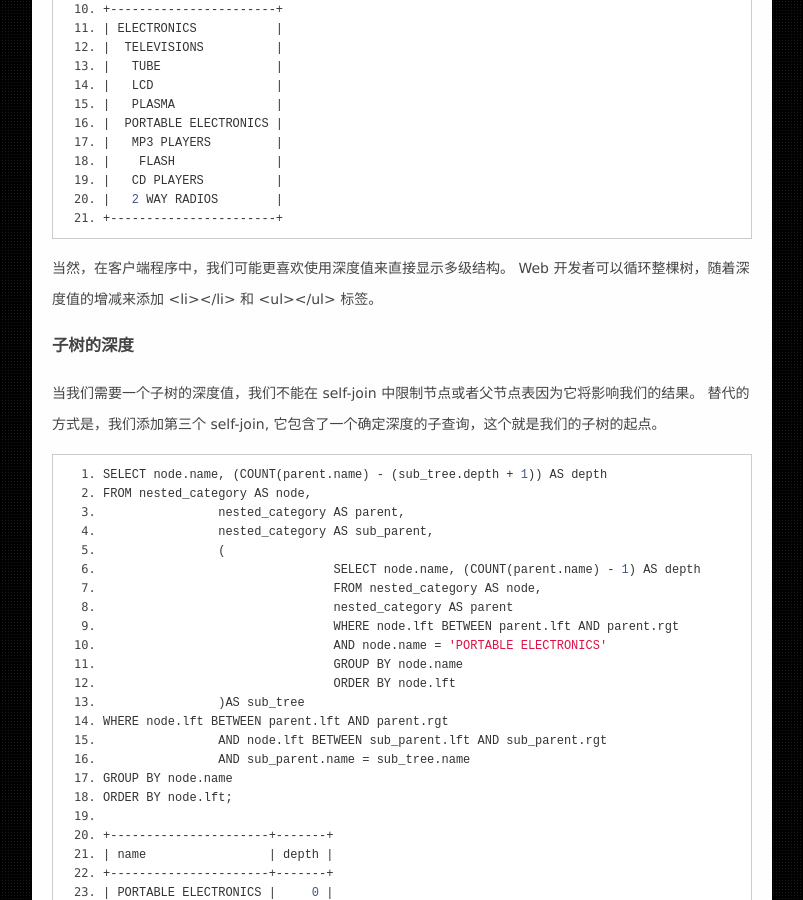
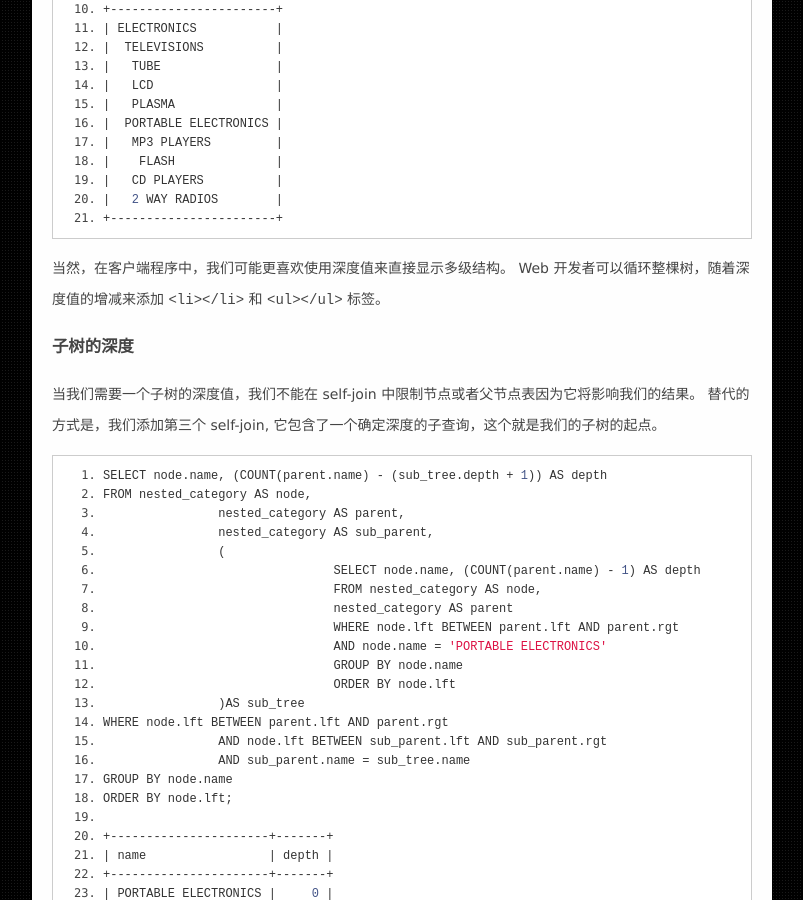
Before and after one commit to osrpt/osrpt.github.com, a Jekyll site: the page built from _posts/2014-09-10-managing-hierarchical-data-in-mysql.md, in a window 1280 px wide and 900 px high, scrolled down 7784 px. Shown: the whole window, without its empty margins (238-1041 px from the left). Built offline with Jekyll 4.4.1, drawn with Linux system fonts in a browser that asks for light colours; nearby versions of some CDN libraries; Markdown is read by kramdown in place of the engine named in the settings; comment, search, counter and statistics services are not loaded.

Commit message:
fix code

```diff
--- a/_posts/2014-09-10-managing-hierarchical-data-in-mysql.md
+++ b/_posts/2014-09-10-managing-hierarchical-data-in-mysql.md
@@ -316,7 +316,7 @@ self-join 同样允许我们获取树中的完整路径：
 	+-----------------------+
 
 当然，在客户端程序中，我们可能更喜欢使用深度值来直接显示多级结构。
-Web 开发者可以循环整棵树，随着深度值的增减来添加 <li></li> 和 <ul></ul> 标签。
+Web 开发者可以循环整棵树，随着深度值的增减来添加 `<li></li>` 和 `<ul></ul>` 标签。
 
 ###子树的深度
 
```
